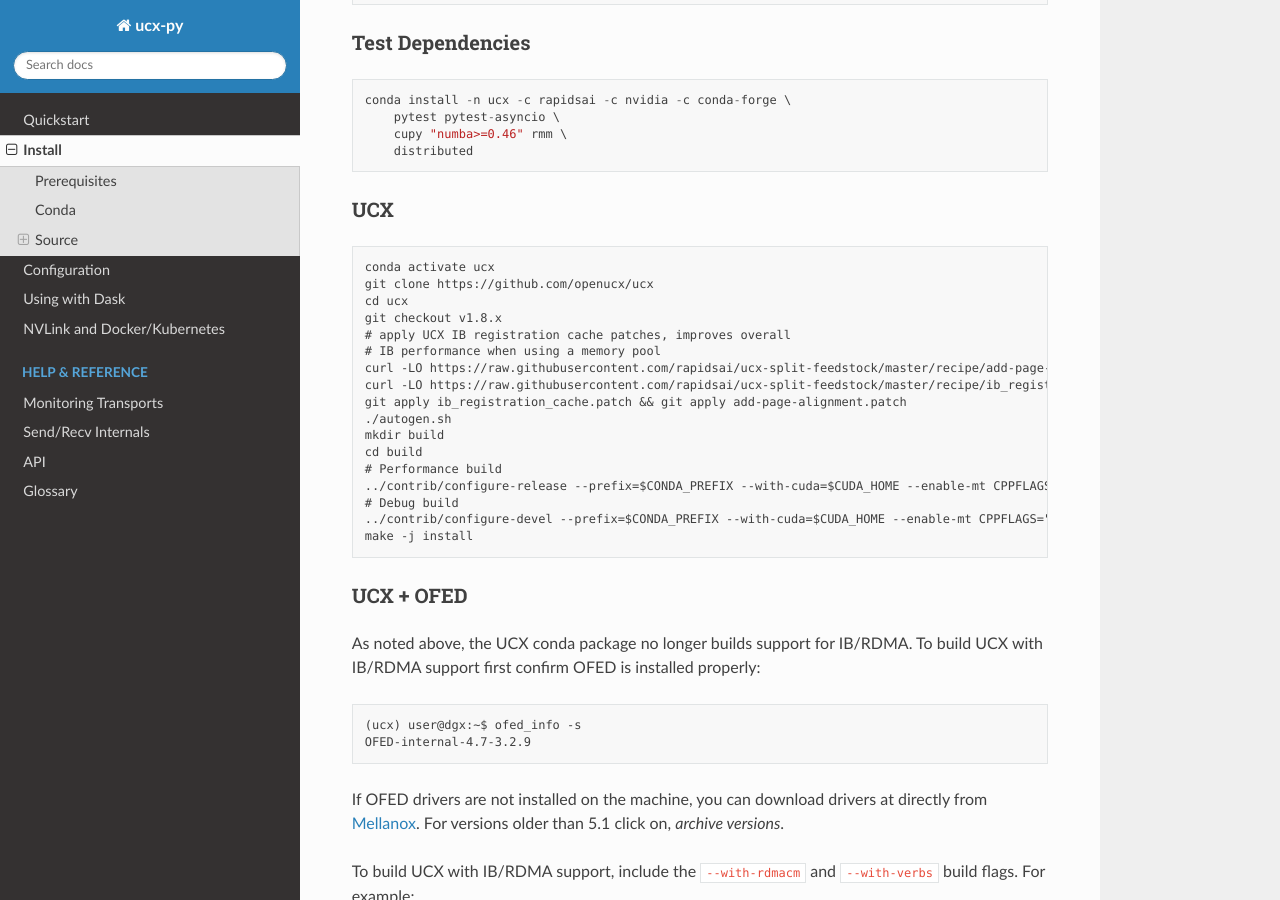
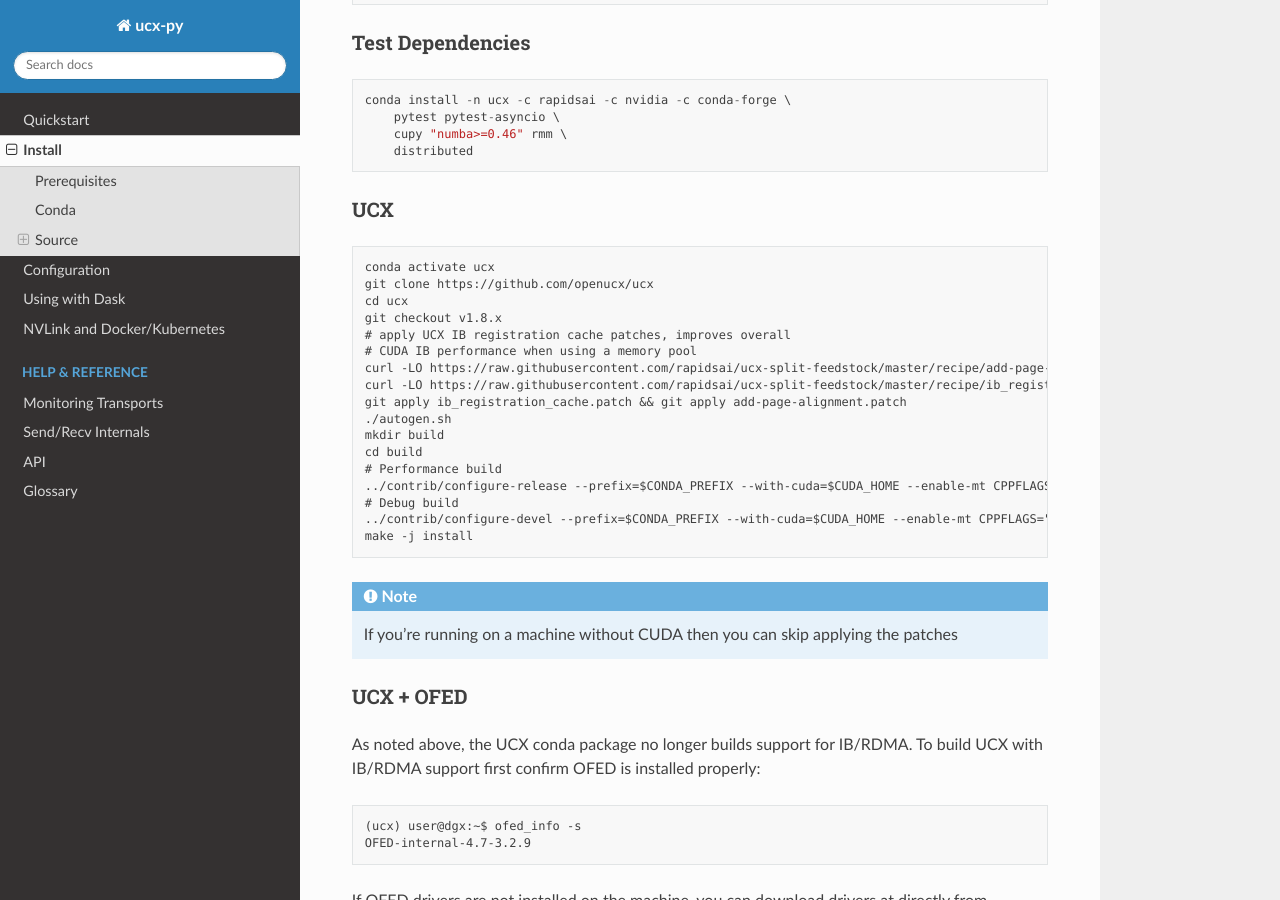
Before and after one commit to rapidsai/ucx-py, a Sphinx documentation site: the page built from docs/source/install.rst, in a window 1280 px wide and 900 px high, scrolled down 1196 px. Built offline with Sphinx 7.4.7 and the Read the Docs theme 2.0.0, drawn with Linux system fonts in a browser that asks for light colours; the version number could not be read and is left out.

Commit message:
doc update for only applying the patches when using cuda

```diff
--- a/docs/source/install.rst
+++ b/docs/source/install.rst
@@ -74,7 +74,7 @@
     cd ucx
     git checkout v1.8.x
     # apply UCX IB registration cache patches, improves overall
-    # IB performance when using a memory pool
+    # CUDA IB performance when using a memory pool
     curl -LO https://raw.githubusercontent.com/rapidsai/ucx-split-feedstock/master/recipe/add-page-alignment.patch
     curl -LO https://raw.githubusercontent.com/rapidsai/ucx-split-feedstock/master/recipe/ib_registration_cache.patch
     git apply ib_registration_cache.patch && git apply add-page-alignment.patch
@@ -86,6 +86,9 @@
     # Debug build
     ../contrib/configure-devel --prefix=$CONDA_PREFIX --with-cuda=$CUDA_HOME --enable-mt CPPFLAGS="-I/$CUDA_HOME/include"
     make -j install
+
+.. note::
+    If you're running on a machine without CUDA then you can skip applying the patches
 
 UCX + OFED
 ~~~~~~~~~~
```
